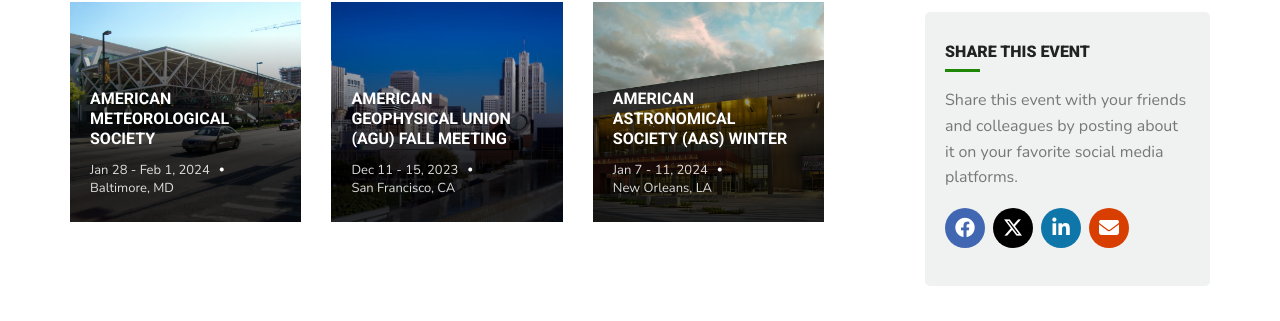
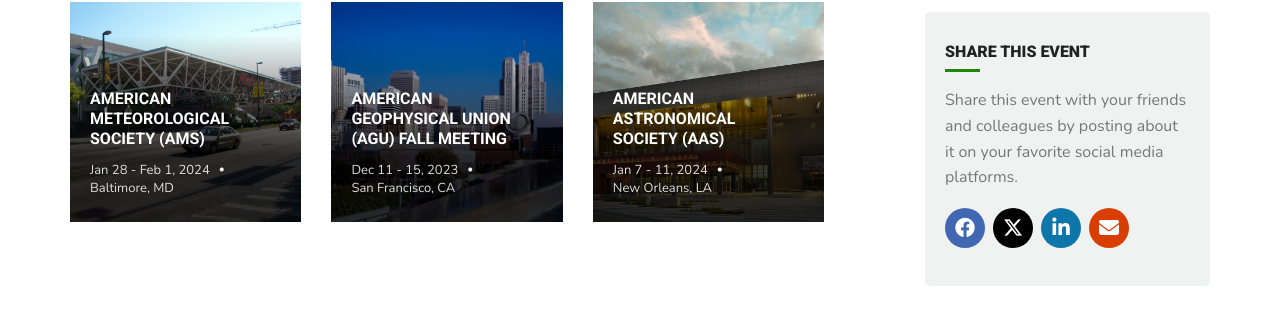
Before and after one commit to bressler1995/TOPS-Website-Front-End, a Jekyll site: the page built from _events/2023-11-28-ams.md, in a window 1280 px wide and 900 px high, scrolled down 1284 px. Shown: the part 171-492 px from the top of the window. Built offline with Jekyll 4.4.1, drawn with Linux system fonts in a browser that asks for light colours; some of the changed text lies outside the part shown.

```diff
--- a/_events/2023-11-26-aas-winter.md
+++ b/_events/2023-11-26-aas-winter.md
@@ -1,6 +1,6 @@
 ---
 layout: event
-title:  "American Astronomical Society (AAS) Winter"
+title:  "American Astronomical Society (AAS)"
 permalink: "/events/aas-2024/"
 image: assets/img/events/aaswinter.jpg
 imagecaption: "An image of the Ernest N. Morial Convention Center in New Orleans, LA where AAS will be held."
--- a/_events/2023-11-28-ams.md
+++ b/_events/2023-11-28-ams.md
@@ -1,6 +1,6 @@
 ---
 layout: event
-title:  "American Meteorological Society"
+title:  "American Meteorological Society (AMS)"
 permalink: "/events/ams-2024/"
 image: assets/img/events/ams.jpg
 imagecaption: "An image of the Baltimore Convention Center in Baltimore, MD where AMS will be held."
@@ -8,7 +8,7 @@ date: 2023-11-28
 daterange: "Jan 28 - Feb 1, 2024"
 location: "Baltimore, MD"
 venue: "Baltimore Convention Center"
-acronyms: "Helio, Earth"
+acronyms: "Helio,Earth"
 map: <iframe src="https://www.google.com/maps/embed?pb=!1m18!1m12!1m3!1d49409.88583543355!2d-76.65863913429797!3d39.285577471643805!2m3!1f0!2f0!3f0!3m2!1i1024!2i768!4f13.1!3m3!1m2!1s0x89c80360f5a421a9%3A0xd3299969b90b590d!2sThe%20Baltimore%20Convention%20Center!5e0!3m2!1sen!2sus!4v1701187482010!5m2!1sen!2sus" width="600" height="450" style="border:0;" allowfullscreen="" loading="lazy" referrerpolicy="no-referrer-when-downgrade"></iframe>
 imageattribution: <a href="https://www.flickr.com/photos/7289631@N02/">https://www.flickr.com/photos/7289631@N02/</a> japedi's buddy icon japedi, <a href="https://commons.wikimedia.org/wiki/File:Baltimore_Convention_Center.jpg">Baltimore Convention Center</a>, <a href="https://creativecommons.org/licenses/by/2.0/legalcode" rel="license">CC BY 2.0</a>
 ---
```
Also changed, not shown: _events/2023-11-21-nsbe.md (deleted, +0 -15 lines), _events/2023-11-21-nsta.md (added, +15 -0 lines), _events/2023-11-23-aslo.md (+3 -3 lines), _events/2023-11-24-aaas.md (+1 -1 lines), assets/img/events/nsta.jpg (added).
